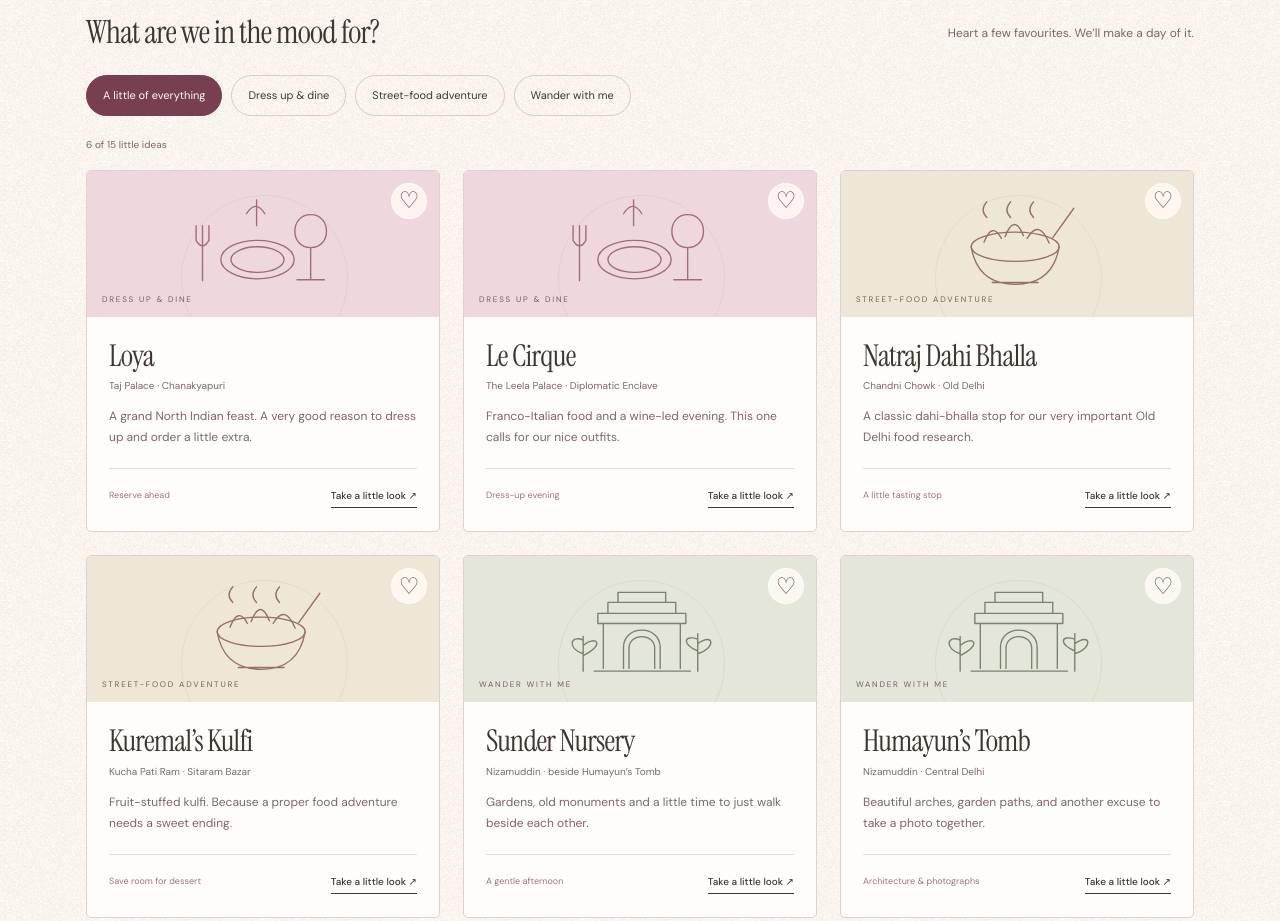
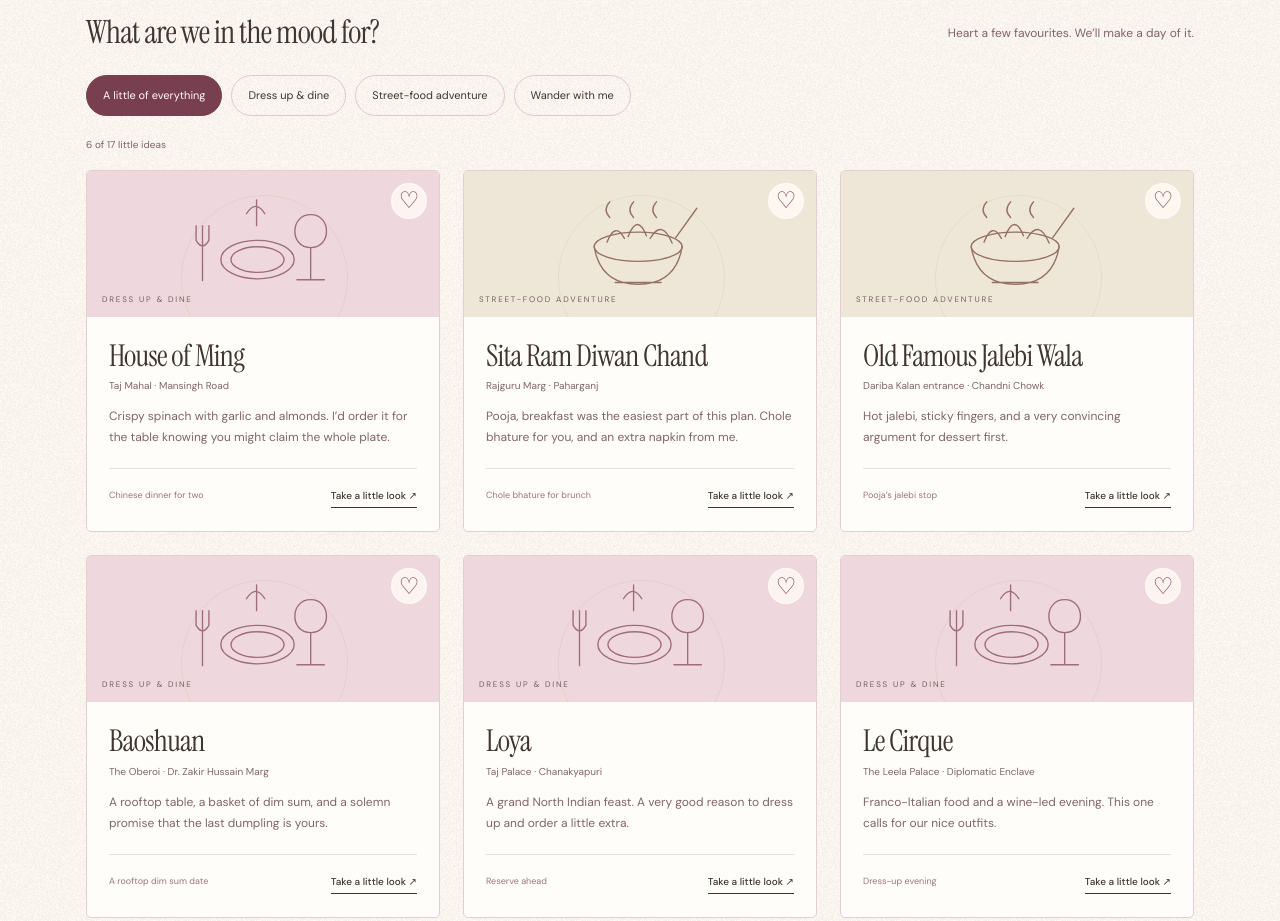
Before and after one commit to akshaykalucha/pooja-delhi, a plain HTML site: page index.html in a window 1280 px wide. Shown: the part 4060-4981 px from the top of the page. Drawn offline with Linux system fonts and the light colour scheme.

Commit message:
Plan dates around Chinese dining, chole bhature and jalebi

```diff
--- a/app.js
+++ b/app.js
@@ -1,16 +1,18 @@
 'use strict';
 
 const places = [
-  {id:'indian-accent',name:'Indian Accent',category:'dining',area:'The Lodhi · Lodhi Road',glyph:'♧',tag:'Our special dinner',blurb:'An evening of “you have to try this.” Inventive Indian food, one lovely course at a time.',why:'The one already on our list. A tasting menu gives us an excuse to slow down, try something new and spend a whole evening together.',try:'The vegetarian chef’s tasting menu, with an optional wine pairing.',price:'Ask for the current price of the vegetarian tasting menu and wine pairing when reserving.',tip:'Reserve ahead. Pair with Sunder Nursery or Humayun’s Tomb earlier in the day, leaving time to change and travel.',source:'https://www.indianaccent.com/newdelhi/reservations1',sourceLabel:'Restaurant & menus',map:'Indian Accent The Lodhi Lodhi Road New Delhi'},
+  {id:'indian-accent',name:'Indian Accent',category:'dining',area:'The Lodhi · Lodhi Road',glyph:'♧',tag:'Our special dinner',blurb:'An evening of “you have to try this.” Inventive Indian food, one lovely course at a time.',why:'The one already on our list. A tasting menu gives us an excuse to slow down, try something new and spend a whole evening together.',try:'The chef’s tasting menu, with an optional wine pairing.',price:'Ask for the current price of the tasting menu and wine pairing when reserving.',tip:'Reserve ahead. Pair with Sunder Nursery or Humayun’s Tomb earlier in the day, leaving time to change and travel.',source:'https://www.indianaccent.com/newdelhi/reservations1',sourceLabel:'Restaurant & menus',map:'Indian Accent The Lodhi Lodhi Road New Delhi'},
+  {id:'house-of-ming',name:'House of Ming',category:'dining',area:'Taj Mahal · Mansingh Road',glyph:'♧',tag:'Chinese dinner for two',blurb:'Crispy spinach with garlic and almonds. I’d order it for the table knowing you might claim the whole plate.',why:'Cantonese, Sichuan and Hunan cooking in a dress-up setting. My pick for a Chinese dinner after our Lodhi Garden walk.',try:'Start with the crispy spinach, then share the vegetables Lai style if we feel like chilli and garlic.',price:'The Taj menu lists the crispy spinach at ₹1,500. Check the current menu when reserving.',tip:'Book House of Ming at the Taj Mahal on Mansingh Road. Leave the evening free for dinner.',source:'https://www.tajhotels.com/en-in/hotels/taj-mahal-new-delhi/restaurants/house-of-ming-new-delhi',sourceLabel:'Taj menu & reservations',map:'House of Ming Taj Mahal Mansingh Road New Delhi'},
+  {id:'sita-ram',name:'Sita Ram Diwan Chand',category:'street',area:'Rajguru Marg · Paharganj',glyph:'◌',tag:'Chole bhature for brunch',blurb:'Pooja, breakfast was the easiest part of this plan. Chole bhature for you, and an extra napkin from me.',why:'The family has been making chole bhature in Delhi for decades. We can start here in Paharganj and head to Chandni Chowk for your jalebi afterwards.',try:'A plate of chole bhature and a glass of shikanji to sip between bites.',price:'A casual brunch stop. Check the counter menu for plates and drink combos.',tip:'Pin the original shop at 2243 Rajguru Marg, Chuna Mandi. Allow travel time between here and Chandni Chowk.',source:'https://sitaramdiwanchand.co.in/',sourceLabel:'Shop story & location',map:'Sita Ram Diwan Chand 2243 Rajguru Marg Paharganj Delhi'},
+  {id:'jalebi',name:'Old Famous Jalebi Wala',category:'street',area:'Dariba Kalan entrance · Chandni Chowk',glyph:'❋',tag:'Pooja’s jalebi stop',blurb:'Hot jalebi, sticky fingers, and a very convincing argument for dessert first.',why:'A classic sweet stop along the Chandni Chowk trail. Perfect for a shared taste between wandering the lanes.',try:'Freshly made jalebi.',price:'Casual sweet-shop stop. Check the displayed price and portion size.',tip:'Make this one stop on the walk, rather than a separate cross-city journey. Confirm opening hours on the day.',source:'https://delhitourism.gov.in/eating_out/purani_delhi_food.html',sourceLabel:'Delhi Tourism food guide',map:'Old Famous Jalebi Wala Dariba Kalan Chandni Chowk'},
+  {id:'baoshuan',name:'Baoshuan',category:'dining',area:'The Oberoi · Dr. Zakir Hussain Marg',glyph:'♧',tag:'A rooftop dim sum date',blurb:'A rooftop table, a basket of dim sum, and a solemn promise that the last dumpling is yours.',why:'For the evening we want to linger. Andrew Wong’s modern Chinese menu gives us plenty to talk about while we decide on another round of dim sum.',try:'Choose a basket of dim sum together. On weekends, ask about the dedicated dim sum lunch.',price:'Fine dining. The Oberoi lists menus and reservations online. Confirm the price for our chosen sitting.',tip:'Reserve ahead and ask about a terrace table if the weather looks good. The hotel asks gentlemen to wear long trousers and closed shoes.',source:'https://www.oberoihotels.com/hotels-in-delhi/dining/baoshuan/',sourceLabel:'Oberoi menu & reservations',map:'Baoshuan The Oberoi New Delhi Dr Zakir Hussain Marg'},
   {id:'loya',name:'Loya',category:'dining',area:'Taj Palace · Chanakyapuri',glyph:'♧',tag:'Reserve ahead',blurb:'A grand North Indian feast. A very good reason to dress up and order a little extra.',why:'For the foodie who wants rich regional stories as well as a lovely room. The menu explores the Himalayan foothills, Punjab and Kashmir.',try:'Look at the current menu for Dal Ki Chaat, regional mains and a dessert to share. Dietary options are listed by the restaurant.',price:'À la carte and set-menu options; check the official menu for the selection you want. Wine and taxes are additional where applicable.',tip:'Smart-casual dress. A good Chanakyapuri dinner choice; allow a relaxed evening rather than adding a cross-city food crawl.',source:'https://www.tajhotels.com/en-in/hotels/taj-palace-new-delhi/restaurants/loya',sourceLabel:'Restaurant & reservations',map:'Loya Taj Palace New Delhi'},
-  {id:'le-cirque',name:'Le Cirque',category:'dining',area:'The Leela Palace · Diplomatic Enclave',glyph:'♧',tag:'Dress-up evening',blurb:'Franco-Italian food and a wine-led evening. This one calls for our nice outfits.',why:'A different kind of special dinner: French and Italian influences, thoughtful presentation and a serious wine programme.',try:'Explore the vegetarian options on the evening menu and ask the sommelier about wines you both enjoy.',price:'A special-occasion choice. Confirm the current tasting-menu price, wine selection and taxes directly before booking.',tip:'The restaurant lists dinner seatings. Choose a slot that gives you an unhurried evening; book in advance.',source:'https://www.theleela.com/the-leela-palace-new-delhi/restaurants/le-cirque',sourceLabel:'Restaurant & current menus',map:'Le Cirque The Leela Palace New Delhi'},
+  {id:'le-cirque',name:'Le Cirque',category:'dining',area:'The Leela Palace · Diplomatic Enclave',glyph:'♧',tag:'Dress-up evening',blurb:'Franco-Italian food and a wine-led evening. This one calls for our nice outfits.',why:'A different kind of special dinner: French and Italian influences, thoughtful presentation and a serious wine programme.',try:'Explore the evening menu and ask the sommelier about wines you both enjoy.',price:'A special-occasion choice. Confirm the current tasting-menu price, wine selection and taxes directly before booking.',tip:'The restaurant lists dinner seatings. Choose a slot that gives you an unhurried evening; book in advance.',source:'https://www.theleela.com/the-leela-palace-new-delhi/restaurants/le-cirque',sourceLabel:'Restaurant & current menus',map:'Le Cirque The Leela Palace New Delhi'},
   {id:'natraj',name:'Natraj Dahi Bhalla',category:'street',area:'Chandni Chowk · Old Delhi',glyph:'◌',tag:'A little tasting stop',blurb:'A classic dahi-bhalla stop for our very important Old Delhi food research.',why:'A small, classic taste of the old city. A lovely starting point for a few shared snacks rather than one enormous meal.',try:'Dahi bhalla with yoghurt and chutneys.',price:'Casual snack stop. Check the displayed menu and portion price on the day.',tip:'Expect a busy market setting. Share a portion and leave room for the next stop; check trading hours before setting out.',source:'https://delhitourism.gov.in/eating_out/purani_delhi_food.html',sourceLabel:'Delhi Tourism food guide',map:'Natraj Dahi Bhalla Chandni Chowk Delhi'},
   {id:'kuremal',name:'Kuremal’s Kulfi',category:'street',area:'Kucha Pati Ram · Sitaram Bazar',glyph:'❋',tag:'Save room for dessert',blurb:'Fruit-stuffed kulfi. Because a proper food adventure needs a sweet ending.',why:'Kuremal Mohan Lal’s own history dates back to 1906. The fruit-filled kulfi makes a fun little tasting finale.',try:'A stuffed-fruit kulfi from the seasonal selection. Pick two different flavours if we can’t agree.',price:'Dessert stop; fruit varieties and prices vary. Check the shop’s current menu.',tip:'Use the specific Mohan Lal branch: 526, Kucha Pati Ram, Sitaram Bazar, Chawri Bazar. Similar names and multiple branches exist.',source:'https://kuremalskulfi.com/',sourceLabel:'Official shop & branches',map:'Kuremal Mohan Lal Kulfi 526 Kucha Pati Ram Delhi'},
   {id:'sunder',name:'Sunder Nursery',category:'wander',area:'Nizamuddin · beside Humayun’s Tomb',glyph:'❧',tag:'A gentle afternoon',blurb:'Gardens, old monuments and a little time to just walk beside each other.',why:'Our slow-down option: a heritage park with gardens, fountains and space for a proper catch-up. A good candidate for photo number two.',try:'A gentle wander through the gardens and restored monuments.',price:'Ticketed entry. Check the official visitor information for current ticket categories and hours.',tip:'It adjoins Humayun’s Tomb. Choose one if we want a relaxed afternoon before dinner, or allow more time to explore both.',source:'https://www.sundernursery.org/home.php',sourceLabel:'Official park information',map:'Sunder Nursery New Delhi'},
   {id:'humayun',name:'Humayun’s Tomb',category:'wander',area:'Nizamuddin · Central Delhi',glyph:'⌒',tag:'Architecture & photographs',blurb:'Beautiful arches, garden paths, and another excuse to take a photo together.',why:'A landmark Mughal garden-tomb with wonderful architectural details. This is my pick when we want a little history with our walk.',try:'Explore the garden and the main tomb complex at an easy pace.',price:'Ticketed monument. Check current official ticket prices and entry hours before visiting.',tip:'A good pairing with neighbouring Sunder Nursery. Leave enough daylight for the visit; opening and last-entry times can change.',source:'https://delhitourism.gov.in/dt/explore_the_city/humayuns_tomb.html',sourceLabel:'Delhi Tourism monument guide',map:'Humayuns Tomb Delhi'},
-  {id:'sattvik',name:'Sattvik',category:'dining',area:'Nexus Select Citywalk · Saket',glyph:'♧',tag:'A vegetarian dinner for two',blurb:'Jackfruit biryani for the table. Pooja gets first bite and the deciding vote.',why:'A fully vegetarian Indian menu in Saket. I’d love to order two things neither of us has tried and see which one you claim for yourself.',try:'Share the Avadhi kathal biryani and sangri ke kofte, or try the Yukta Aahaar thali for a little of everything.',price:'The restaurant lists the jackfruit biryani at ₹645 and the thali at ₹1,095. Check the Saket menu when booking.',tip:'Choose the Saket branch on the second floor of Nexus Select Citywalk. Keep this one for our South Delhi day.',source:'https://sattvik.in/menu.html',sourceLabel:'Official vegetarian menu',map:'Sattvik Nexus Select Citywalk Saket New Delhi'},
   {id:'captains-cellar',name:'Captain’s Cellar',category:'dining',area:'Taj Mahal · Mansingh Road',glyph:'♧',tag:'Wine & a proper catch-up',blurb:'A glass of wine, a few small plates, and absolutely no work talk required.',why:'A wine-led lounge makes a lovely alternative to another full tasting menu. A relaxed place to settle in and catch up.',try:'Explore wines by the glass alongside small plates or a cheese platter. Ask for recommendations to suit your taste.',price:'Depends on the wine and food selected. Consult the current official menu rather than assuming a fixed package.',tip:'Smart-casual dress. Pair with Lodhi Garden earlier or an India Gate stop if access and timing suit.',source:'https://www.tajhotels.com/en-in/hotels/taj-mahal-new-delhi/restaurants/captains-cellar',sourceLabel:'Wine lounge & current menu',map:'Captains Cellar Taj Mahal New Delhi'},
-  {id:'jalebi',name:'Old Famous Jalebi Wala',category:'street',area:'Dariba Kalan entrance · Chandni Chowk',glyph:'❋',tag:'Something sweet',blurb:'Hot jalebi, sticky fingers, and a very convincing argument for dessert first.',why:'A classic sweet stop along the Chandni Chowk trail. Perfect for a shared taste between wandering the lanes.',try:'Freshly made jalebi.',price:'Casual sweet-shop stop. Check the displayed price and portion size.',tip:'Make this one stop on the walk, rather than a separate cross-city journey. Confirm opening hours on the day.',source:'https://delhitourism.gov.in/eating_out/purani_delhi_food.html',sourceLabel:'Delhi Tourism food guide',map:'Old Famous Jalebi Wala Dariba Kalan Chandni Chowk'},
   {id:'kachori',name:'Jung Bahadur Kachori',category:'street',area:'Chhatta Madan Gopal · Old Delhi',glyph:'◌',tag:'A savoury detour',blurb:'Crisp kachori and aloo sabzi. Small stop, very serious foodie intentions.',why:'A traditional snack stop highlighted by Delhi Tourism, ideal if we want something savoury on the food walk.',try:'Urad-dal kachori with aloo sabzi.',price:'Casual snack stop; confirm current shop prices.',tip:'Ask about spice level if needed. Add this instead of another filling stop rather than trying to eat everything.',source:'https://delhitourism.gov.in/eating_out/purani_delhi_food.html',sourceLabel:'Delhi Tourism food guide',map:'Jung Bahadur Kachori Wala Chandni Chowk'},
   {id:'bishan-swaroop',name:'Bishan Swaroop',category:'street',area:'1421 Chandni Chowk · Old Delhi',glyph:'◌',tag:'One plate, two spoons',blurb:'You pick fruit chaat, I’ll pick aloo chaat. First bite of each is yours.',why:'Delhi Tourism dates this tiny chaat stall to 1923. I like the idea of sharing something people have come to this lane for over a hundred years to eat.',try:'Share a plate of aloo chaat, then try the spiced fruit chaat if we have room.',price:'A street-food stop. Check the price at the stall before ordering.',tip:'Look for number 1421 in Chandni Chowk. Save a little room for jalebi further along our walk.',source:'https://www.delhitourism.gov.in/eating_out/purani_delhi_food.html',sourceLabel:'Delhi Tourism chaat guide',map:'Bishan Swaroop Chaat Bhandar 1421 Chandni Chowk Delhi'},
   {id:'paranthe',name:'Paranthe Wali Gali',category:'street',area:'Chandni Chowk · Old Delhi',glyph:'◌',tag:'A taste of old Delhi',blurb:'A historic lane, a shared stuffed parantha, and plenty to look at along the way.',why:'Delhi Tourism traces the lane’s parantha shops to the 1870s. Include it for the historic-lane experience and a filling shared taste.',try:'One ghee-fried stuffed parantha, chosen from the shop’s menu.',price:'Varies by shop and filling. Check the menu before ordering.',tip:'These are rich, fried paranthas. Make it optional if we already have a long tasting list.',source:'https://delhitourism.gov.in/eating_out/purani_delhi_food.html',sourceLabel:'Delhi Tourism heritage-food guide',map:'Paranthe Wali Gali Chandni Chowk Delhi'},
@@ -58,7 +60,7 @@ function renderSaved(){
   updateSavedUI();
 }
 function openPlan(){renderSaved();$('#date-input').value=state.date;$('#plan-note').value=state.note;persist();$('#plan-dialog').showModal();}
-function showDetails(id){const p=byId.get(id);if(!p)return;$('#place-content').innerHTML=`<p class="eyebrow">${categoryNames[p.category]}</p><h2>${escapeHTML(p.name)}</h2><p class="location">${escapeHTML(p.area)}</p><p class="detail-description">${escapeHTML(p.why)}</p><div class="detail-row"><strong>WHAT WE COULD TRY</strong><p>${escapeHTML(p.try)}</p></div><div class="detail-row"><strong>A LITTLE PLANNING NOTE</strong><p>${escapeHTML(p.tip)}</p></div><div class="detail-row"><strong>PRICES & BOOKING</strong><p>${escapeHTML(p.price)}</p></div><button class="button primary" data-save="${p.id}">♡ Add to our wishlist</button><div class="detail-links"><a href="${mapLink(p)}" target="_blank" rel="noopener noreferrer">Find it on the map ↗</a><a href="${p.source}" target="_blank" rel="noopener noreferrer">${escapeHTML(p.sourceLabel)} ↗</a></div><p class="detail-source">Researched 18 November 2026. Check current hours, menus and availability before setting out. Opening a link or saving a place does not make a reservation.</p>`;updateSavedUI();$('#place-dialog').showModal();}
+function showDetails(id){const p=byId.get(id);if(!p)return;$('#place-content').innerHTML=`<p class="eyebrow">${categoryNames[p.category]}</p><h2>${escapeHTML(p.name)}</h2><p class="location">${escapeHTML(p.area)}</p><p class="detail-description">${escapeHTML(p.why)}</p><div class="detail-row"><strong>WHAT WE COULD TRY</strong><p>${escapeHTML(p.try)}</p></div><div class="detail-row"><strong>A LITTLE PLANNING NOTE</strong><p>${escapeHTML(p.tip)}</p></div><div class="detail-row"><strong>PRICES & BOOKING</strong><p>${escapeHTML(p.price)}</p></div><button class="button primary" data-save="${p.id}">♡ Add to our wishlist</button><div class="detail-links"><a href="${mapLink(p)}" target="_blank" rel="noopener noreferrer">Find it on the map ↗</a><a href="${p.source}" target="_blank" rel="noopener noreferrer">${escapeHTML(p.sourceLabel)} ↗</a></div><p class="detail-source"> Check current hours, menus and availability before setting out. Opening a link or saving a place does not make a reservation.</p>`;updateSavedUI();$('#place-dialog').showModal();}
 function celebrate(){if(matchMedia('(prefers-reduced-motion: reduce)').matches)return;const container=$('#confetti');container.replaceChildren();for(let i=0;i<22;i++){const piece=document.createElement('span');piece.className='confetto';piece.textContent=i%3?'♡':'✦';piece.style.left=`${Math.random()*100}%`;piece.style.animationDelay=`${Math.random()*.5}s`;piece.style.setProperty('--drift',`${Math.random()*180-90}px`);container.appendChild(piece);}setTimeout(()=>container.replaceChildren(),3200);}
 function validPlanDate(){const input=$('#date-input');if(!input.checkValidity()){input.reportValidity();return false;}return true;}
 function prettyDate(value){if(!value)return'Together, we’ll choose a day.';return new Intl.DateTimeFormat('en-IN',{day:'numeric',month:'long',year:'numeric'}).format(new Date(value+'T12:00:00'));}
@@ -70,7 +72,7 @@ document.addEventListener('click',event=>{
   if(event.target.closest('[data-open-plan]')){openPlan();return;}
   const close=event.target.closest('[data-close]');if(close){close.closest('dialog').close();return;}
   const filter=event.target.closest('[data-filter]');if(filter){activeFilter=filter.dataset.filter;expanded=false;$$('[data-filter]').forEach(btn=>{const active=btn===filter;btn.classList.toggle('active',active);btn.setAttribute('aria-pressed',String(active));});renderPlaces();return;}
-  const plan=event.target.closest('[data-plan]');if(plan){const presets={photo:['sunder','indian-accent'],food:['natraj','jalebi','kuremal'],relax:['lodhi','captains-cellar']};state.saved=[...new Set([...state.saved,...presets[plan.dataset.plan]])];persist();openPlan();announce('Added this outing to our wishlist ♡');celebrate();}
+  const plan=event.target.closest('[data-plan]');if(plan){const presets={photo:['sunder','indian-accent'],food:['sita-ram','jalebi'],relax:['lodhi','house-of-ming']};state.saved=[...new Set([...state.saved,...presets[plan.dataset.plan]])];persist();openPlan();announce('Added this outing to our wishlist ♡');celebrate();}
 });
 $('#show-more').addEventListener('click',()=>{const wasExpanded=expanded;expanded=!expanded;renderPlaces();if(wasExpanded)$('.browse-head').scrollIntoView({block:'start'});});
 $('#open-letter').addEventListener('click',()=>$('#letter-dialog').showModal());
--- a/index.html
+++ b/index.html
@@ -8,7 +8,7 @@
   <link rel="icon" href="assets/heart.svg" type="image/svg+xml">
   <link rel="preconnect" href="https://fonts.googleapis.com"><link rel="preconnect" href="https://fonts.gstatic.com" crossorigin>
   <link href="https://fonts.googleapis.com/css2?family=DM+Sans:wght@400;450;500;600;700&family=Gochi+Hand&family=Instrument+Serif:ital@0;1&display=swap" rel="stylesheet">
-  <link rel="stylesheet" href="style.css"><link rel="stylesheet" href="journal.css"><script src="journal.js" defer></script><script src="app.js?v=2" defer></script>
+  <link rel="stylesheet" href="style.css"><link rel="stylesheet" href="journal.css"><script src="journal.js" defer></script><script src="app.js?v=3" defer></script>
 </head>
 <body>
 <a class="skip" href="#main">Skip to the good stuff</a>
@@ -35,7 +35,7 @@
 <div class="browse-head"><h3>What are we in the mood for?</h3><p>Heart a few favourites. We’ll make a day of it.</p></div><div class="filters" role="group" aria-label="Filter Delhi recommendations"><button class="filter active" data-filter="all" aria-pressed="true">A little of everything</button><button class="filter" data-filter="dining" aria-pressed="false">Dress up & dine</button><button class="filter" data-filter="street" aria-pressed="false">Street-food adventure</button><button class="filter" data-filter="wander" aria-pressed="false">Wander with me</button></div><p class="results-label" id="results-label" aria-live="polite"></p><div class="places-grid" id="places-grid"></div><div class="browse-footer"><p>Picked with care · Menus & details researched 18 November 2026<br><span>Opening hours, prices and availability can change. Official links are on each card.</span></p><button class="text-button" id="show-more">A few more good ideas <span aria-hidden="true">↓</span></button></div>
 </div></section>
 
-<section class="itineraries wrap section-space" id="plans"><div class="section-heading"><div><p class="eyebrow">PICK AN AFTERNOON</p><h2>Less “what’s the plan?”<br><em>More time with you.</em></h2></div><p>Three starting points.<br>Room for a little spontaneity.</p></div><div class="plan-grid"><article class="plan-card"><span class="plan-number">01</span><p class="small-label">HERITAGE + A SPECIAL DINNER</p><h3>Our next<br>photo.</h3><p>Sunder Nursery → Indian Accent</p><span class="plan-note">A gentle afternoon, then a table for two.</span><button class="text-button" data-plan="photo">This sounds like us ↗</button></article><article class="plan-card"><span class="plan-number">02</span><p class="small-label">A VERY IMPORTANT TASTING MISSION</p><h3>Pooja’s food<br>research.</h3><p>Natraj → Jalebi Wala → Kuremal</p><span class="plan-note">Three tastes of Old Delhi. Sharing encouraged.</span><button class="text-button" data-plan="food">For research purposes ↗</button></article><article class="plan-card"><span class="plan-number">03</span><p class="small-label">YOUR OUT-OF-OFFICE PLAN</p><h3>You’ve worked<br>enough today.</h3><p>Lodhi Garden → Captain’s Cellar</p><span class="plan-note">An easy walk, wine and a proper catch-up.</span><button class="text-button" data-plan="relax">Clocking out ↗</button></article></div></section>
+<section class="itineraries wrap section-space" id="plans"><div class="section-heading"><div><p class="eyebrow">PICK AN AFTERNOON</p><h2>Less “what’s the plan?”<br><em>More time with you.</em></h2></div><p>Three starting points.<br>Room for a little spontaneity.</p></div><div class="plan-grid"><article class="plan-card"><span class="plan-number">01</span><p class="small-label">HERITAGE + A SPECIAL DINNER</p><h3>Our next<br>photo.</h3><p>Sunder Nursery → Indian Accent</p><span class="plan-note">A gentle afternoon, then a table for two.</span><button class="text-button" data-plan="photo">This sounds like us ↗</button></article><article class="plan-card"><span class="plan-number">02</span><p class="small-label">A VERY IMPORTANT TASTING MISSION</p><h3>Pooja’s food<br>research.</h3><p>Sita Ram Diwan Chand → Old Famous Jalebi Wala</p><span class="plan-note">Chole bhature in Paharganj, then hot jalebi in Chandni Chowk.</span><button class="text-button" data-plan="food">For research purposes ↗</button></article><article class="plan-card"><span class="plan-number">03</span><p class="small-label">YOUR OUT-OF-OFFICE PLAN</p><h3>You’ve worked<br>enough today.</h3><p>Lodhi Garden → House of Ming</p><span class="plan-note">A garden walk, then a Chinese dinner for two.</span><button class="text-button" data-plan="relax">Clocking out ↗</button></article></div></section>
 
 <section class="closing"><div class="wrap closing-inner"><div class="closing-photo"><img src="assets/portrait.webp" alt="A photo of your hopeful Delhi date" loading="lazy" width="900" height="1600"><span class="handwritten">your date, apparently.</span></div><div><p class="eyebrow">THE PART I’M REALLY LOOKING FORWARD TO</p><h2>The food will be lovely.<br><em>So will the company.</em></h2><p>I’m really glad I met you, Devanshi.<br>Let’s make some more memories.</p><button class="button primary" data-open-plan>Let’s make a little plan <span aria-hidden="true">♡</span></button></div></div><footer class="wrap"><span>made with a little code & a lot of thought.</span><span class="handwritten">just for you, Pooja ♡</span><button class="text-button" id="outfit-button">P.S. I can dress up too ↗</button></footer></section>
 </main>
```
